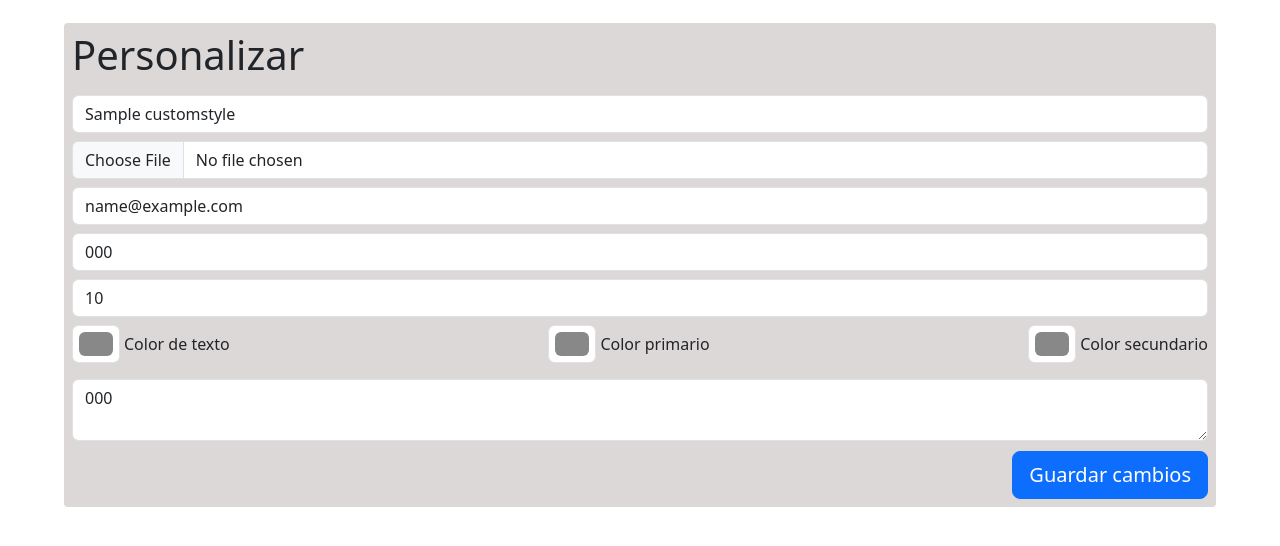
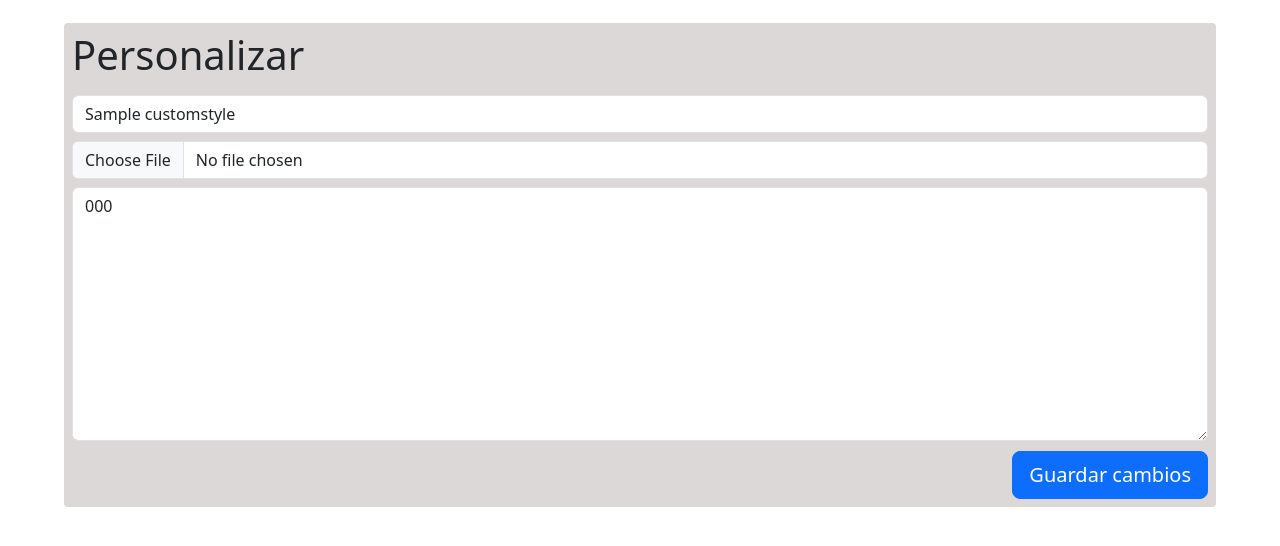
Before and after one commit to enriqueSanzLopez/TFGDAM, a Django app: template GestorDDBB/Gestor/templates/customize.html in a window 1280 px wide. Shown: the part 167-713 px from the top of the page. Run offline with Django 5.2, Linux system fonts and the light colour scheme; the template is opened without the code that fills it: values that come from a table or form of the project are taken from there, others are empty; tables that the repository leaves empty hold one stand-in row (values such as "Sample post"); some libraries are stand-ins or nearby versions.

Commit message:
Modificar el aspecto del formulario de personalizar

```diff
--- a/GestorDDBB/Gestor/templates/customize.html
+++ b/GestorDDBB/Gestor/templates/customize.html
@@ -12,7 +12,7 @@
     <h1>Personalizar</h1>
     <input type="text" id="company_name" name="company_name" class="form-control" placeholder="Compañía..." value="{{ custom.company_name }}">
     <input type="file" name="imagen" class="form-control" placeholder="Imagen..." id="imagen">
-    <input type="email" id="email" name="email" class="form-control" placeholder="Email..." value="{{ custom.email }}">
+    <!-- <input type="email" id="email" name="email" class="form-control" placeholder="Email..." value="{{ custom.email }}">
     <input type="tel" id="telephone" name="telephone" class="form-control" placeholder="Teléfono..." value="{{ custom.telephone }}">
     <input type="number" id="text_size" name="text_size" class="form-control" placeholder="Tamaño de texto..." value="{{ custom.text_size }}" min="0">
     <div class="d-flex flex-wrap flex-row justify-content-between align-items-center">
@@ -26,8 +26,8 @@
         <label for="secondary_color" class="form-label d-flex flex-row justify-content-between align-items-center">
             <input type="color" id="secondary_color" name="secondary_color" class="form-control form-control-color" placeholder="Color de secundario..." value="{{ custom.secondary_color }}"> Color
             secundario</label>
-    </div>
-    <textarea name="other_code" id="other_code" class="form-control" placeholder="Código CSS adicional...">{{ custom.other_code }}</textarea>
+    </div> -->
+    <textarea name="other_code" id="other_code" rows="10" class="form-control" placeholder="Código CSS adicional...">{{ custom.other_code }}</textarea>
     <button type="submit" class="btn btn-primary btn-lg">Guardar cambios</button>
 </form>
 {% endblock %}
```
